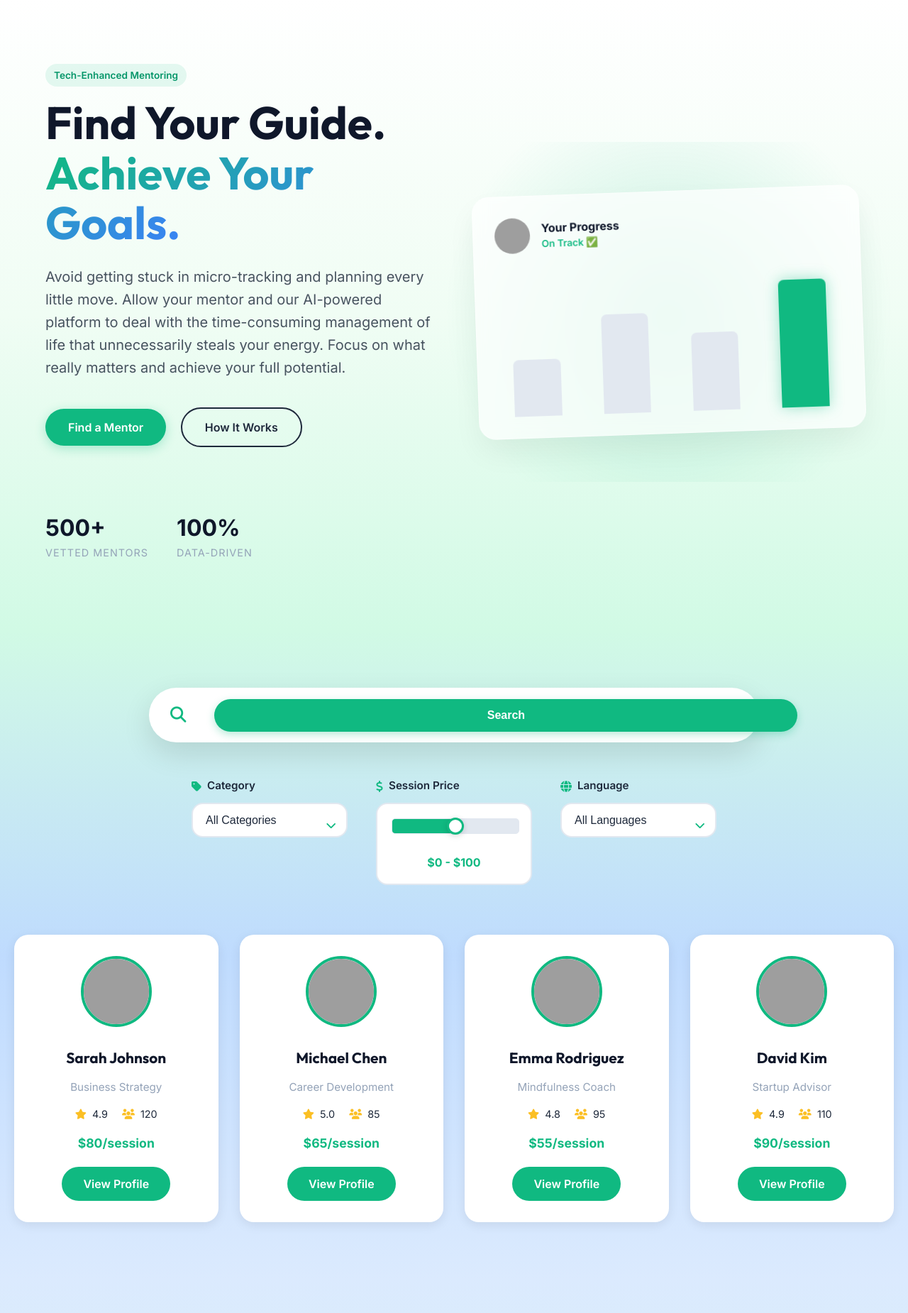
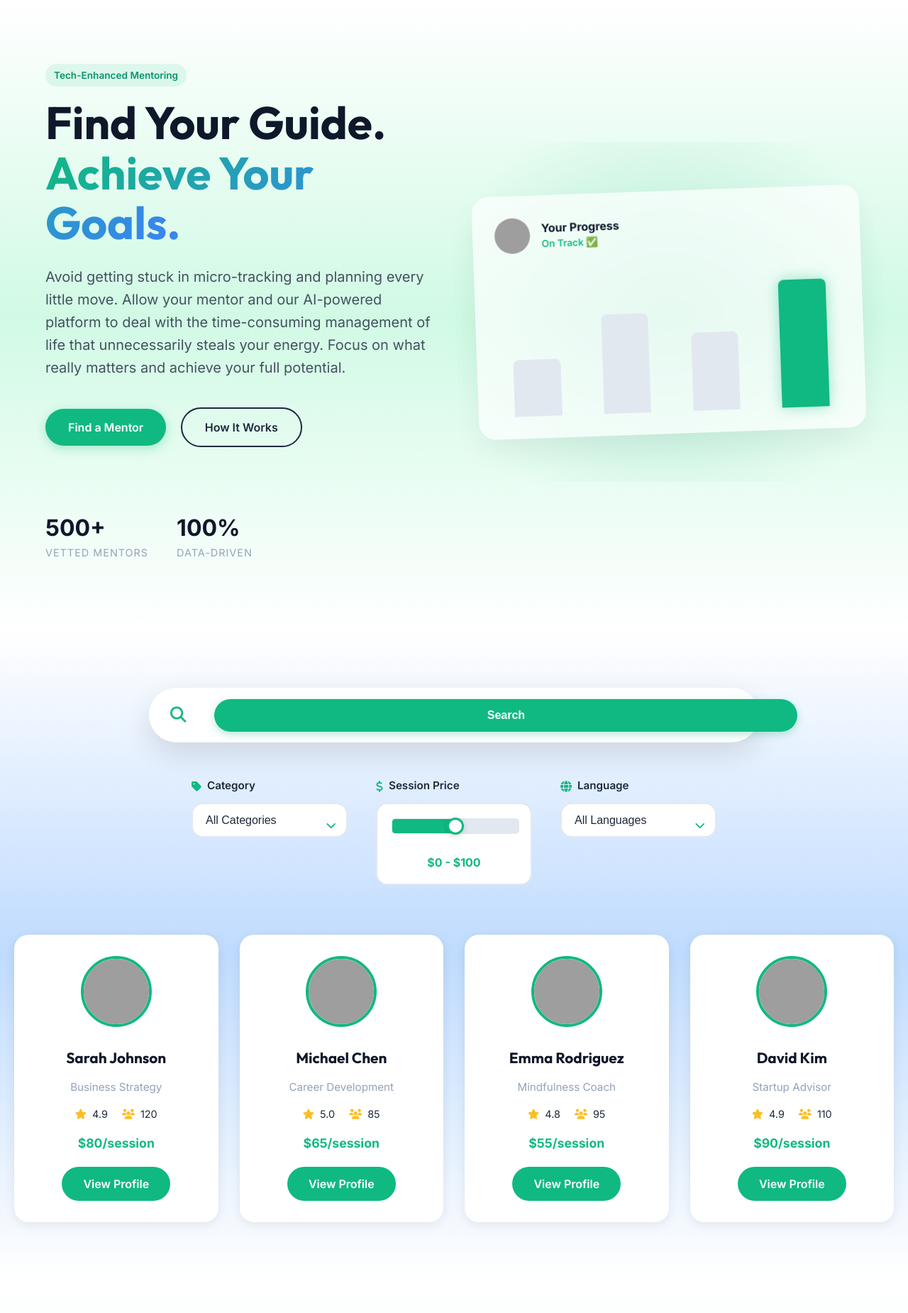
Before and after one commit to Cmanar0/healty_mentoring, a Django app: page / in a window 1280 px wide; the page is wider, and only the part inside the window is pictured. Shown: the part 70-1920 px from the top of that part at 71% size. Run offline with Django 4.2, Linux system fonts and the light colour scheme; grey boxes are pictures that could not be loaded.

Commit message:
Update gradients: white→green→white, white→blue→white, white→green→white

```diff
--- a/static/css/landing.css
+++ b/static/css/landing.css
@@ -116,8 +116,8 @@ h1, h2, h3, h4 {
   padding: 90px 0 100px;
   background: linear-gradient(180deg,
     #ffffff 0%,
-    #f0fdf4 50%,
-    #d1fae5 100%
+    #d1fae5 50%,
+    #ffffff 100%
   );
   position: relative;
 }
@@ -199,7 +199,7 @@ h1, h2, h3, h4 {
 .journey-section {
   padding: 100px 0;
   background: linear-gradient(180deg,
-    #dbeafe 0%,
+    #ffffff 0%,
     #d1fae5 50%,
     #ffffff 100%
   );
@@ -558,9 +558,9 @@ h1, h2, h3, h4 {
 .search-section-new {
   padding: 80px 0;
   background: linear-gradient(180deg,
-    #d1fae5 0%,
+    #ffffff 0%,
     #bfdbfe 50%,
-    #dbeafe 100%
+    #ffffff 100%
   );
 }
 
```
